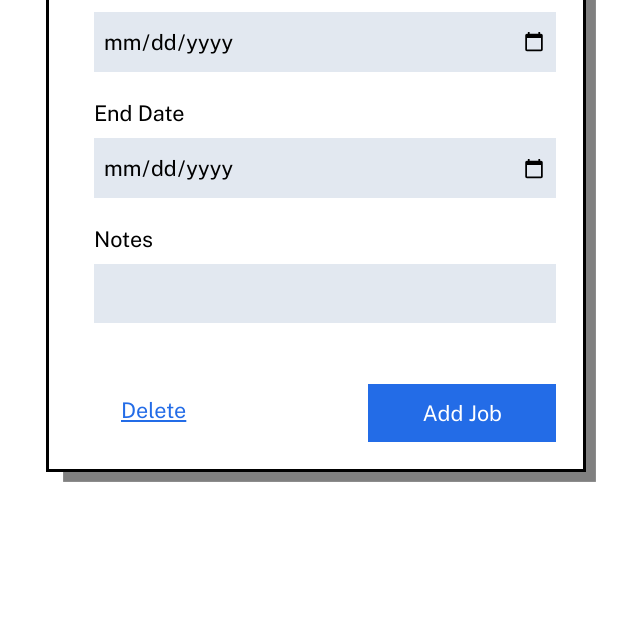
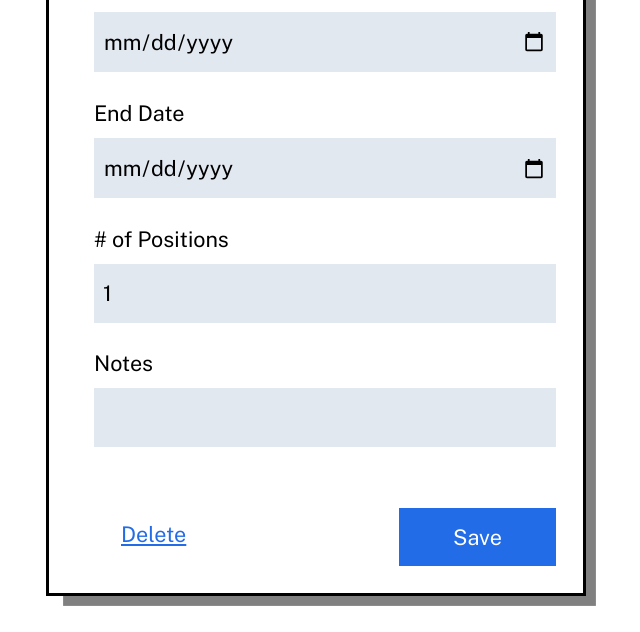
Before and after one commit to NvyGreen/staffing-dashboard, a Flask app: template staffing/templates/edit-job.html in a window 1280 px wide. Shown: the part 1073-1705 px from the top of the page, without its empty margins (324-964 px from the left). Before the commit the page ends 1555 px from the top, so only its background shows below. Run offline with Flask 3, Linux system fonts and the light colour scheme; the template is opened without the code that fills it: values that come from a table or form of the project are taken from there, others are empty; parts of the project's set-up code (start-up, migrations or seed data) failed here and were passed over.

Commit message:
Added # of position parameter to jobs.

```diff
--- a/staffing/edit_methods.py
+++ b/staffing/edit_methods.py
@@ -57,7 +57,7 @@ def update_employee(employee_id, update_info):
 
 
 def get_job(job_id):
-    query = """SELECT client_id, position_title, staff_type, location, bill_rate, pay_rate, currency, start_date, end_date, notes FROM job WHERE job_id = :job_id;"""
+    query = """SELECT client_id, position_title, staff_type, location, bill_rate, pay_rate, currency, start_date, end_date, staff_needed, notes FROM job WHERE job_id = :job_id;"""
     cursor = current_app.db.execute(query, {"job_id": job_id})
     job = cursor.fetchone()
     cursor.close()
@@ -65,7 +65,7 @@ def get_job(job_id):
 
 
 def update_job(job_id, update_info):
-    query = """UPDATE job SET client_id = :client_id, position_title = :title, staff_type = :staff_type, location = :location, bill_rate = :bill_rate, pay_rate = :pay_rate, currency = :currency, start_date = :start_date, end_date = :end_date, notes = :notes, updated_at = :updated_at WHERE job_id = :job_id;"""
+    query = """UPDATE job SET client_id = :client_id, position_title = :title, staff_type = :staff_type, location = :location, bill_rate = :bill_rate, pay_rate = :pay_rate, currency = :currency, start_date = :start_date, end_date = :end_date, staff_needed = :staff_needed, notes = :notes, updated_at = :updated_at WHERE job_id = :job_id;"""
     values = {
         "job_id": job_id,
         "client_id": update_info.client_id,
@@ -77,6 +77,7 @@ def update_job(job_id, update_info):
         "currency": update_info.currency,
         "start_date": update_info.start_date.isoformat(),
         "end_date": update_info.end_date.isoformat(),
+        "staff_needed": update_info.staff_needed,
         "updated_at": update_info.updated_at.isoformat()
     }
     if len(update_info.notes) == 0:
--- a/staffing/forms.py
+++ b/staffing/forms.py
@@ -1,5 +1,5 @@
 from flask_wtf import FlaskForm
-from wtforms import StringField, SelectField, DecimalField, DateField, SubmitField
+from wtforms import StringField, SelectField, DecimalField, DateField, IntegerField, SubmitField
 from wtforms.validators import InputRequired, Email
 
 
@@ -12,7 +12,7 @@ class ClientForm(FlaskForm):
     terms = StringField("Billing Terms", validators=[InputRequired()], default="Net 30")
     industry = StringField("Industry")
 
-    submit = SubmitField("Add Client")
+    submit = SubmitField("Save")
 
 
 class EmployeeForm(FlaskForm):
@@ -27,7 +27,7 @@ class EmployeeForm(FlaskForm):
     bill_rate = DecimalField("Default Bill Rate", default=0.0)
     title = StringField("Role Title")
 
-    submit = SubmitField("Add Employee")
+    submit = SubmitField("Save")
 
 
 class JobForm(FlaskForm):
@@ -45,13 +45,14 @@ class JobForm(FlaskForm):
     currency = StringField("Currency", default="USD")
     start_date = DateField("Start Date")
     end_date = DateField("End Date")
+    staff_needed = IntegerField("# of Positions", default=1)
     notes = StringField("Notes")
 
-    submit = SubmitField("Add Job")
+    submit = SubmitField("Save")
 
 
 class PlacementForm(FlaskForm):
     client_role = SelectField("Client - Position")
     employee = SelectField("Employee")
 
-    submit = SubmitField("Place Employee")
+    submit = SubmitField("Save")
--- a/staffing/models.py
+++ b/staffing/models.py
@@ -40,6 +40,7 @@ class Job:
     currency: str
     start_date: date
     end_date: date
+    staff_needed: int
     status: str
     notes: str
     created_at: datetime
--- a/staffing/retrieve_methods.py
+++ b/staffing/retrieve_methods.py
@@ -19,7 +19,7 @@ def get_employee_info():
 
 
 def get_job_info():
-    query = """SELECT job_id, client_id, position_title, staff_type, location, bill_rate, pay_rate, currency, start_date, end_date, status, notes FROM job WHERE status = :stat1 OR status = :stat2;"""
+    query = """SELECT job_id, client_id, position_title, staff_type, location, bill_rate, pay_rate, currency, start_date, end_date, staff_needed, status, notes FROM job WHERE status = :stat1 OR status = :stat2;"""
     cursor = current_app.db.execute(query, {"stat1": "open", "stat2": "filled"})
     jobs_tup = cursor.fetchall()
     cursor.close()
@@ -55,7 +55,7 @@ def clean_job(raw_job):
     end_date = end_date_raw.strftime("%B %#d, %Y")
     job += [start_date, end_date]
 
-    job += raw_job[10:]    # status, notes
+    job += raw_job[10:]    # staff_needed, status, notes
 
     return job
 
--- a/staffing/routes.py
+++ b/staffing/routes.py
@@ -150,6 +150,7 @@ def add_job():
             currency=form.currency.data,
             start_date=form.start_date.data,
             end_date=form.end_date.data,
+            staff_needed=form.staff_needed.data,
             status="open",
             notes=form.notes.data,
             created_at=datetime.now(),
@@ -298,7 +299,8 @@ def edit_job(_id: int):
         form.currency.data = job[6]
         form.start_date.data = date.fromisoformat(job[7])
         form.end_date.data = date.fromisoformat(job[8])
-        form.notes.data = job[9]
+        form.staff_needed.data = job[9]
+        form.notes.data = job[10]
 
     if form.validate_on_submit():
         updated_job = Job(
@@ -311,6 +313,7 @@ def edit_job(_id: int):
             currency=form.currency.data,
             start_date=form.start_date.data,
             end_date=form.end_date.data,
+            staff_needed=form.staff_needed.data,
             status="open",                # Not used
             notes=form.notes.data,
             created_at=datetime.now(),    # Not used
--- a/staffing/templates/add-job.html
+++ b/staffing/templates/add-job.html
@@ -8,7 +8,7 @@
 
 {% block main_content %}
 <form name="add-client" method="post" class="form">
-    <h1 class="form__title">New Employee</h1>
+    <h1 class="form__title">New Job</h1>
 
     <div class="form__container">
         {{ form.hidden_tag() }}
@@ -21,6 +21,7 @@
         {{ render_text_field(form.pay_rate) }}
         {{ render_text_field(form.start_date) }}
         {{ render_text_field(form.end_date) }}
+        {{ render_text_field(form.staff_needed) }}
         {{ render_text_field(form.notes) }}
 
         <div>
--- a/staffing/templates/edit-job.html
+++ b/staffing/templates/edit-job.html
@@ -22,6 +22,7 @@
         {{ render_text_field(form.currency) }}
         {{ render_text_field(form.start_date) }}
         {{ render_text_field(form.end_date) }}
+        {{ render_text_field(form.staff_needed) }}
         {{ render_text_field(form.notes) }}
 
         <div class="form__footer">
--- a/staffing/templates/jobs.html
+++ b/staffing/templates/jobs.html
@@ -24,6 +24,7 @@
                 <td class="table__header">Pay Rate</td>
                 <td class="table__header">Start Date</td>
                 <td class="table__header">End Date</td>
+                <td class="table__header">Positions Left</td>
                 <td class="table__header">Status</td>
                 <td class="table__header">Notes</td>
                 <td class="table__header">Edit</td>
```
Also changed, not shown: staffing/add_methods.py (+8 -7 lines).
